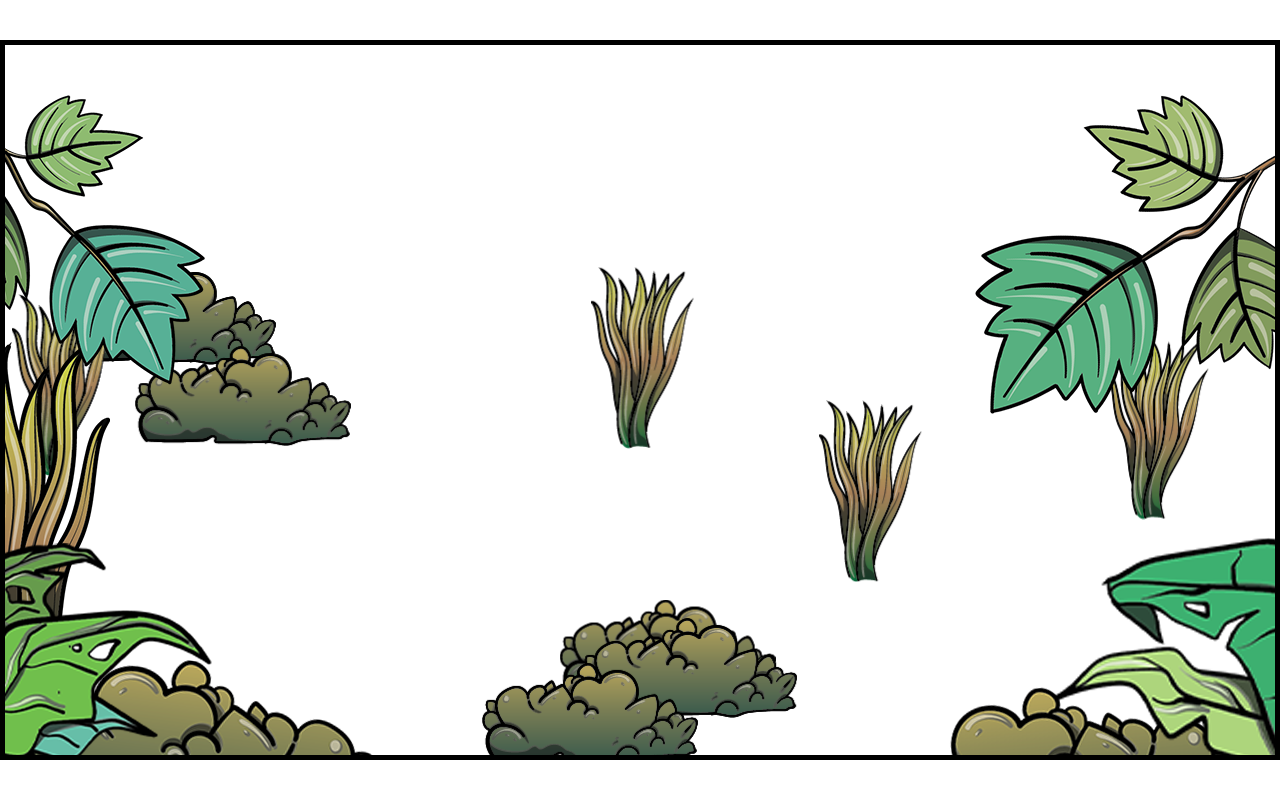
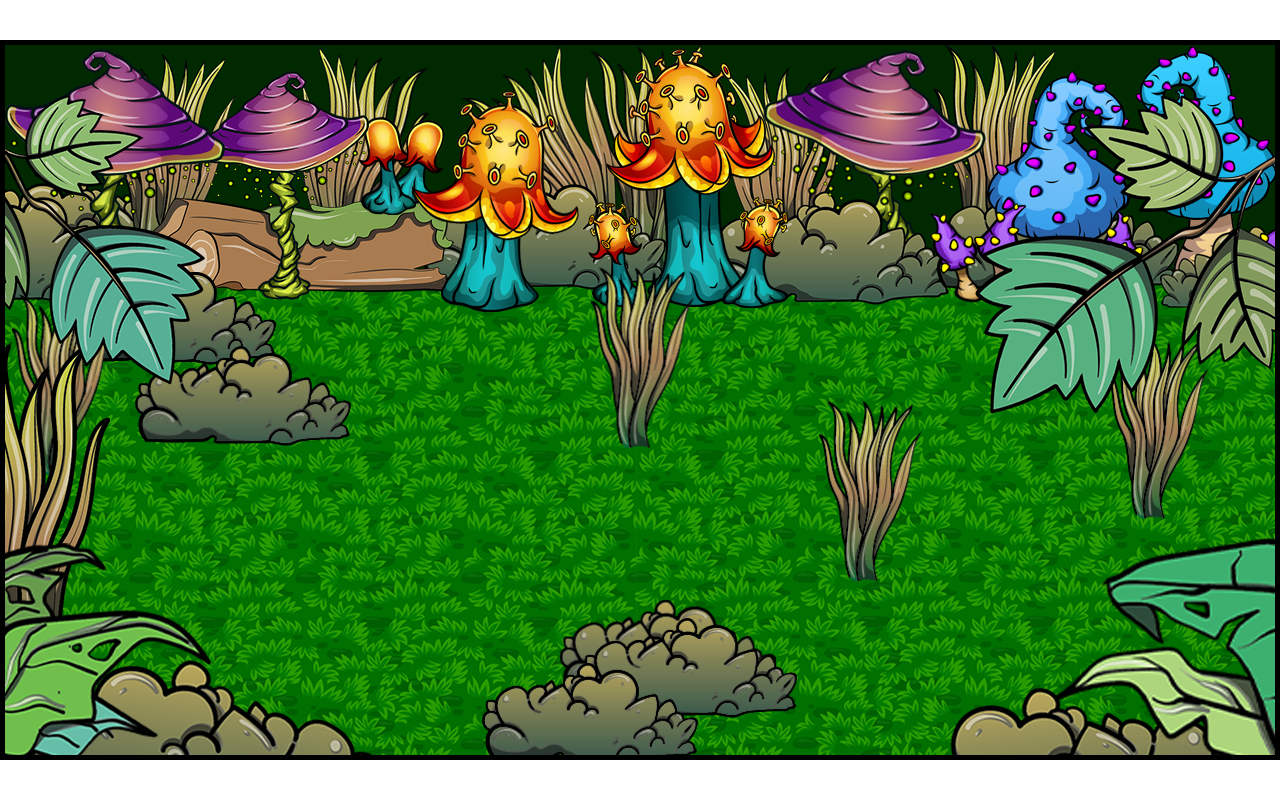
Before and after one commit to olygood/canvas-playerObject-animal-, a plain HTML site: page index.html in a window 1280 px wide. Drawn offline with Linux system fonts and the light colour scheme.

Commit message:
add background

```diff
--- a/styles.css
+++ b/styles.css
@@ -16,7 +16,7 @@
     /* background: rgb(14, 4, 0); */
 }
 canvas{
-    background: url("images/background.png");
+    background: url("background.png");
 
 }
 
```
